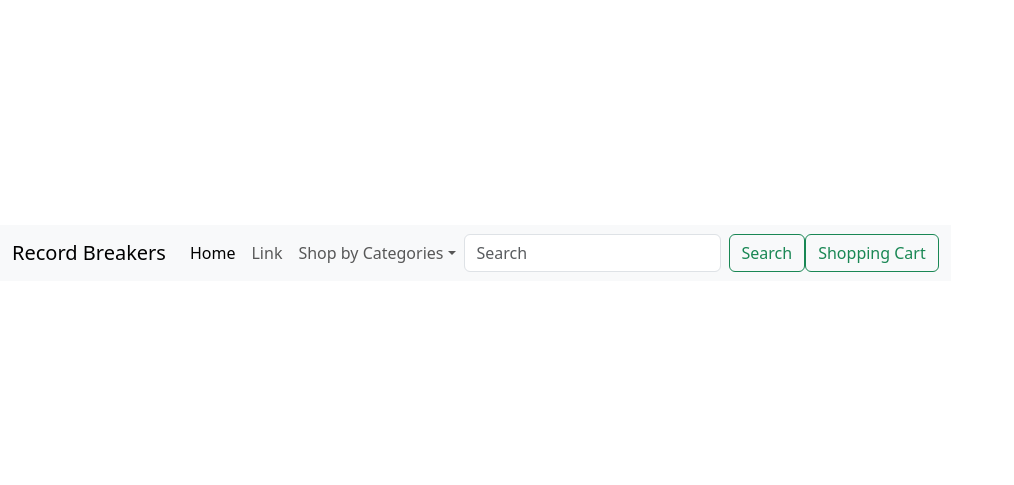
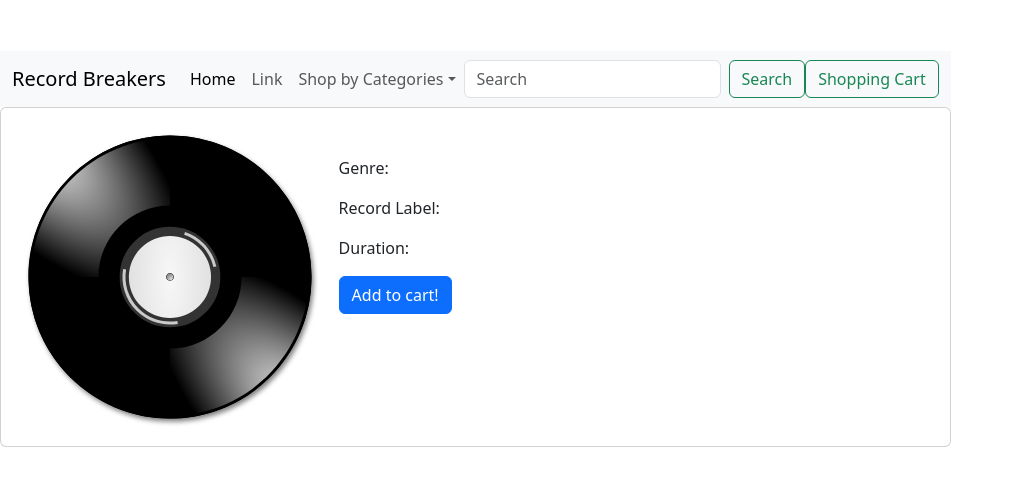
Before and after one commit to SeanSteben/RecordShop, a React (Vite) app in the folder react/: page /records/1 in a window 1280 px wide. Shown: the part 143-628 px from the top of the page, without its empty margins (0-1014 px from the left). Built offline with nearby package versions, Linux system fonts and the light colour scheme; no server answers.

Commit message:
created record details component

```diff
--- a/react/src/components/RecordDetails.jsx
+++ b/react/src/components/RecordDetails.jsx
@@ -1,6 +1,8 @@
 import React, { useState, useEffect } from "react";
+import recordImage from '../assets/record.svg'
 import {
     useParams,
+    Link
 } from "react-router-dom";
 
 
@@ -12,7 +14,7 @@ export default function RecordDetails(props) {
             try {
                 const response = await fetch(`http://localhost:3000/records/${id}`);
                 if (!response.ok) {
-                  throw new Error('Data could not be fetched!');
+                    throw new Error('Data could not be fetched!');
                 }
                 const json_response = await response.json();
                 setRecord(json_response); // assign JSON response to the data variable.
@@ -23,9 +25,30 @@ export default function RecordDetails(props) {
         fetchData();
     }, []);
 
+    function addToCart() {
+        // implement logic for adding product to cart.
+        alert('added to cart!');
+    }
+
     return (
-        <div>
-            <h1 id="name">{record.album_name}</h1>
+        <div className="card mb-3" style={{maxWidth: "1000px"}}>
+            <div className="row g-0">
+                <div className="col-md-4">
+                    <img src={recordImage} className="img-fluid" />
+                </div>
+                <div className="col-md-8">
+                    <div class="card-body">
+                        <h3 className="card-title" style={{textTransform: "uppercase"}}><strong>{record.album_name}</strong></h3>
+                        <p className="card-text"><strong>{record.band_name}</strong></p>
+                        <p className="card-text"><small className="text-muted">{record.release_date}</small></p>
+                        <p className="card-text">Genre: {record.genre}</p>
+                        <p className="card-text">Record Label: {record.record_label}</p>
+                        <p className="card-text">Duration: {record.duration}</p>
+                        <button className="btn btn-primary" onClick={addToCart}>Add to cart!</button>
+                        <h5>{record.price}</h5>
+                    </div>
+                </div>
+            </div>
         </div>
     )
 }
```
Also changed, not shown: react/src/assets/record.svg (added).
